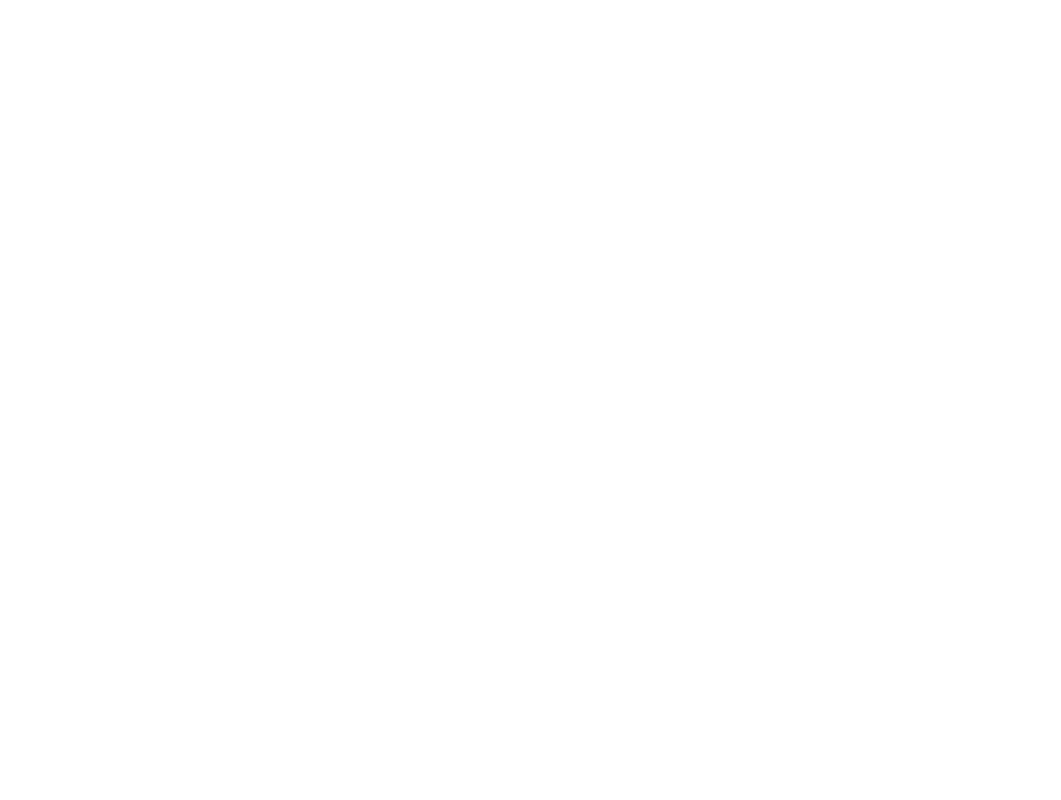
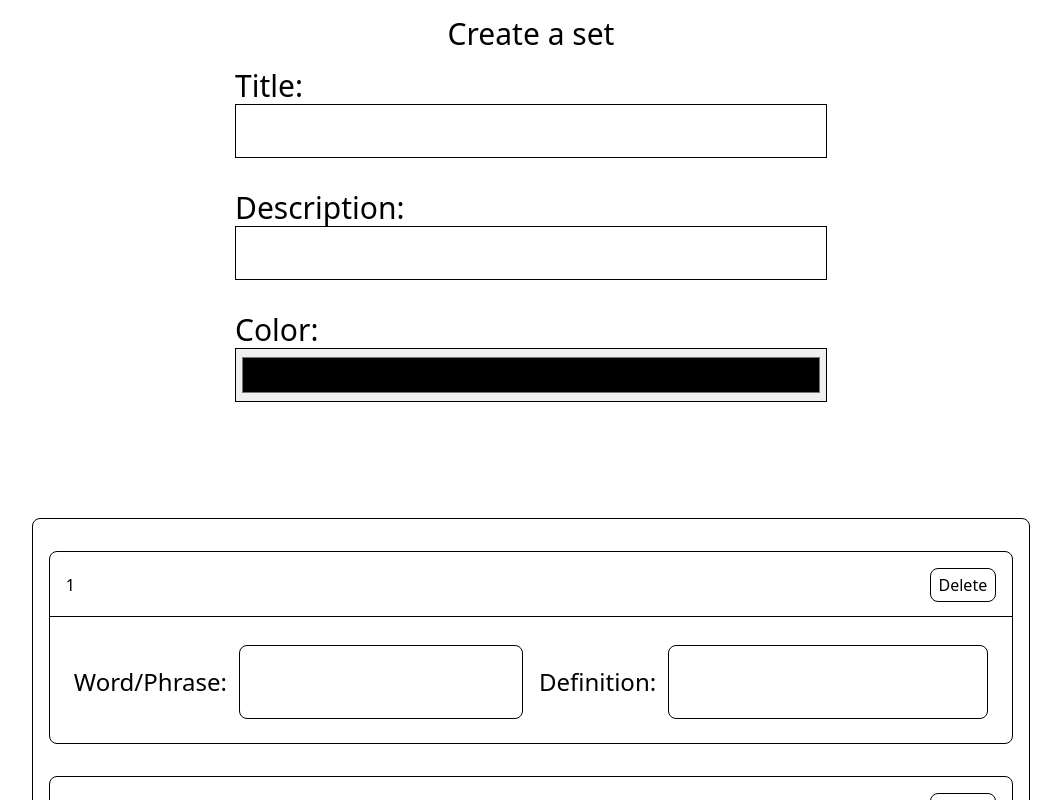
Before and after one commit to justclaner/flashcards, a React (Vite) app in the folder frontend/: page /createSet in a window 1280 px wide. Before the commit this address had no page. Shown: the top 800 px of the page, without its empty margins (109-1170 px from the left). Built offline with nearby package versions, Linux system fonts and the light colour scheme.

Commit message:
added ui for createSet with 3 default cards and implemented useContext to get all words and definition data from card childrens

```diff
--- a/frontend/src/App.tsx
+++ b/frontend/src/App.tsx
@@ -2,6 +2,7 @@
 import Home from './components/Home.tsx';
 import Loading from './components/Loading.tsx';
 import DeleteSet from './components/DeleteSet.tsx';
+import CreateSet from './components/CreateSet.tsx';
 
 const App = () => {
   return (
@@ -9,6 +10,7 @@
       <Route path='/home' element={<Home />}></Route>
       <Route path='/loading' element={<Loading />}></Route>
       <Route path='/deleteSet/:setId' element={<DeleteSet />}></Route>
+      <Route path='/createSet' element={<CreateSet />}></Route>
     </Routes>
   )
 }
--- /dev/null
+++ b/frontend/src/components/Card.tsx
@@ -0,0 +1,51 @@
+import {useContext} from 'react';
+import {DataContext} from './CreateSet.tsx';
+
+interface Props {
+    index: number;
+    wordDefault: string;
+    definitionDefault: string;
+}
+
+const Card = ({index,wordDefault,definitionDefault}:Props) => {
+
+const dataContext = useContext(DataContext);
+
+  return (
+    <div className="my-4 p-4 border border-black rounded-lg w-full mx-auto h-fit">
+        <div className="flex justify-between items-center pb-3.5">
+        <h1 className="inline text3xl h-fit">{index+1}</h1>
+        <button className="inline float-right px-2 py-1 border border-black rounded-lg">Delete</button>
+        </div>
+        <hr className="border-1 border-black mb-5 mx-[-16px]"/>
+        <div className="float-left p-2 flex items-center w-[50%]">
+        <label className="text-2xl">Word/Phrase:</label>
+        <textarea name="" id="" className="text-lg border border-black rounded-lg resize-none ml-3 p-2 w-full"
+        defaultValue={wordDefault} onChange={(e)=>dataContext.setWordList(
+            dataContext.wordList.map((word: string,i: number) => {
+                if (i == index) {
+                    return e.target.value;
+                } else {
+                    return word;
+                }
+            })
+        )} rows={2}></textarea>
+        </div>
+        <div className="float-left p-2 flex items-center w-[50%]">
+        <label className="text-2xl">Definition:</label>
+        <textarea name="" id="" className="text-lg border border-black rounded-lg resize-none ml-3 p-2 w-full"
+        defaultValue={definitionDefault} onChange={(e)=>dataContext.setDefinitionList(
+            dataContext.definitionList.map((definition:string,i:number)=>{
+                if (i == index) {
+                    return e.target.value;
+                } else {
+                    return definition;
+                }
+            })
+        )} rows={2}></textarea>
+        </div>
+    </div>
+  )
+}
+
+export default Card
--- a/frontend/src/components/CreateSet.tsx
+++ b/frontend/src/components/CreateSet.tsx
@@ -1,8 +1,60 @@
+import {useState,useEffect, createContext} from 'react';
+
+import Card from './Card.tsx';
+import { DiVim } from 'react-icons/di';
+export const DataContext = createContext(null as any);
+const CreateSet = () => {
+  const defaultLength = 3;
+  const [wordList,setWordList] = useState<string[]>(["","",""]);
+  const [definitionList,setDefinitionList] = useState<string[]>(["","",""]);
+  const [cardElements,setCardElements] = useState(new Array(defaultLength).fill(0).map((obj,i)=>
+    <Card key={i} index={i} wordDefault={wordList[i]} definitionDefault={wordList[i]}/>
+      ));
 
 
-const CreateSet = () => {
+useEffect(()=>{
+  console.log(cardElements);
+},[cardElements])
+
+useEffect(()=>{
+  console.log("Words: " + wordList);
+},[wordList])
+useEffect(()=>{
+  console.log("Definition: " + definitionList);
+},[definitionList])
+
   return (
-    <div>CreateSet</div>
+    <div className="p-4 pb-[200px]">
+      <h1 className="text-3xl text-center">Create a set</h1>
+
+      <div className="p-4 w-[50%] mx-auto">
+        <label className="text-3xl">Title:</label>
+        <input type="text" className="text-3xl w-full border border-black p-2" />
+      </div>
+      <div className="p-4 w-[50%] mx-auto">
+        <label className="text-3xl">Description:</label>
+        <input type="text" className="text-3xl w-full border border-black p-2" />
+      </div>
+      <div className="p-4 w-[50%] mx-auto">
+        <label className="text-3xl">Color:</label>
+        <input type="color" className="w-full border border-black h-[54px] p-1" />
+      </div>
+
+    <div className="flex flex-col p-4 mt-[100px] w-[80%] border border-black rounded-lg mx-auto min-w-[350px]">
+    <DataContext.Provider value={{wordList,setWordList,definitionList,setDefinitionList}}>
+      {cardElements}
+    </DataContext.Provider>
+    </div>
+    <button className="block border border-black rounded-lg px-2 py-1 mt-4 text-2xl mx-auto"
+    onClick={()=>{
+      setWordList([...wordList,""]);
+      setDefinitionList([...definitionList,""])
+      const index = cardElements.length;
+      setCardElements([...cardElements,
+      <Card key={index} index={index} wordDefault={wordList[index]} definitionDefault={wordList[index]}/>
+    ])
+    }}>Create Another Flashcard</button>
+    </div>
   )
 }
 
--- a/frontend/src/components/Home.tsx
+++ b/frontend/src/components/Home.tsx
@@ -37,7 +37,7 @@
                 </div>
             )}
         </div>
-        <button className="text-3xl border-2 border-black my-2 px-2 py-3 rounded-lg hover:shadow-[0_5px_5px_-5px] hover:bg-gray-200 active:bg-gray-100 w-[90%]">Create Set</button>
+        <Link to='/createSet'><button className="text-3xl border-2 border-black my-2 px-2 py-3 rounded-lg hover:shadow-[0_5px_5px_-5px] hover:bg-gray-200 active:bg-gray-100 w-[90%]">Create Set</button></Link>
     </div>
   )
 }
```
Also changed, not shown: frontend/src/components/EditSet.tsx (added), frontend/src/components/Login.tsx (added), frontend/src/components/Register.tsx (added).
